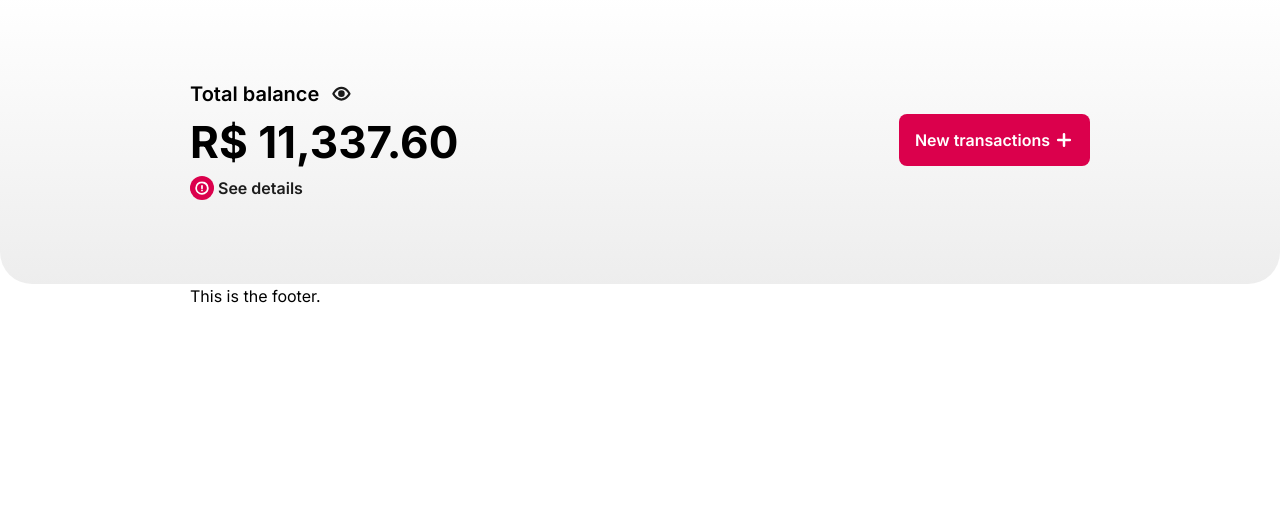
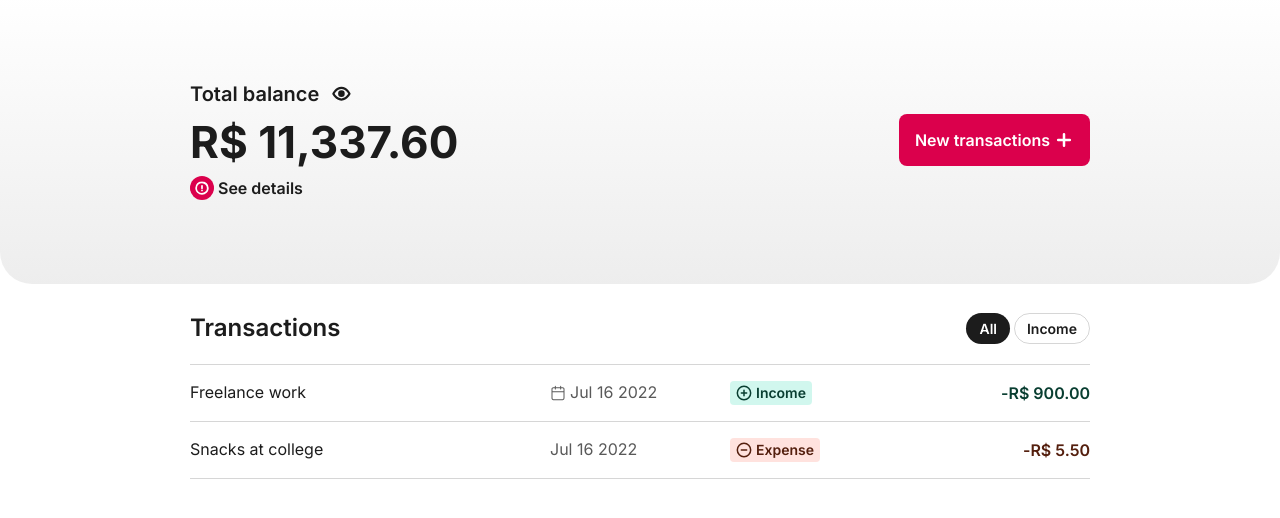
Before and after one commit to douglasF5/willow-personal-finance, a website: page src/index.html in a window 1280 px wide. Shown: the part 64-582 px from the top of the page. Drawn offline with nearby package versions, Linux system fonts and the light colour scheme; files that its build step writes are made by us from their sources.

Commit message:
layout development: transactions table

```diff
--- a/src/index.html
+++ b/src/index.html
@@ -66,14 +66,61 @@
                 </div>
             </section>
             <section class="section-container">
-                <div class="content-container">
-                    <div class="transactions-table-container"></div>
+                <div class="content-container transactions-table-container">
+                    <div class="header-transactions-table">
+                        <h2 class="title-transactions-table">Transactions</h2>
+                        <form class="filter-controls-transactions-table">
+                            <div>
+                                <input type="radio" name="filter-option" id="option-all" value="all" class="radio-filter-option" checked>
+                                <label for="option-all" class="lable-filter-option">All</label>
+                            </div>
+                            <div>
+                                <input type="radio" name="filter-option" id="option-income" value="income" class="radio-filter-option">
+                                <label for="option-income" class="lable-filter-option">Income</label>
+                            </div>
+                        </form>
+                    </div>
+                    <div class="transactions-table">
+                        <div class="row-transactions-table income">
+                            <p class="description-transaction">Freelance work</p>
+                            <div class="date-transaction">
+                                <svg class="icon-date-transaction">
+                                    <use
+                                    xlink:href="assets/icons.svg#calendar"
+                                    />
+                                </svg>
+                                <span>Jul 16 2022</span>
+                            </div>
+                            <div class="type-transaction">
+                                <svg class="icon-type-transaction">
+                                    <use
+                                    xlink:href="assets/icons.svg#plus-circle"
+                                    />
+                                </svg>
+                                <span>Income</span>
+                            </div>
+                            <strong class="amount-transaction">-R$ 900.00</strong>
+                        </div>
+                        <div class="row-transactions-table expense">
+                            <p class="description-transaction">Snacks at college</p>
+                            <span class="date-transaction">Jul 16 2022</span>
+                            <div class="type-transaction">
+                                <svg class="icon-type-transaction">
+                                    <use
+                                    xlink:href="assets/icons.svg#minus-circle"
+                                    />
+                                </svg>
+                                <span>Expense</span>
+                            </div>
+                            <strong class="amount-transaction">-R$ 5.50</strong>
+                        </div>
+                    </div>
                 </div>
             </section>
         </main>
-        <footer class="section-container">
+        <!-- <footer class="section-container">
             <div class="content-container">This is the footer.</div>
-        </footer>
+        </footer> -->
     </div>
 </body>
 </html>
--- a/src/sass/components/_button.scss
+++ b/src/sass/components/_button.scss
@@ -65,7 +65,12 @@
   transition-timing-function: ease-in-out;
 
   &:hover {
-    background-color: var(--c-surface-tertiary);
+    color: var(--c-magenta-accent);
+    background-color: var(--c-magenta-accent-container-secondary);
+  }
+
+  &:hover > svg {
+    fill: var(--c-magenta-accent);
   }
 }
 
--- /dev/null
+++ b/src/sass/components/_transactions-table.scss
@@ -0,0 +1,124 @@
+@use '../base/utilities' as u;
+@use '../base/text' as t;
+@use '../components/button' as b;
+@use '../components/icon' as i;
+
+.transactions-table-container {
+    display: flex;
+    flex-direction: column;
+    gap: u.toRem(24);
+    padding: u.toRem(32) 0;
+}
+
+.header-transactions-table {
+    display: flex;
+    justify-content: space-between;
+    align-items: center;
+}
+
+.title-transactions-table {
+    @include t.heading("L", "semibold", "one-liner");
+}
+
+.filter-controls-transactions-table {
+    display: flex;
+    align-items: center;
+    gap: u.toRem(4);
+}
+
+.radio-filter-option {
+    @include u.sr-only;
+}
+
+.lable-filter-option {
+    @include t.base("S", "semibold", "one-liner");
+    @include b.btn;
+
+    padding: u.toRem(6) u.toRem(12);
+    border: 1px solid var(--c-outline-primary);
+    border-radius: u.toRem(24);
+    background-color: var(--c-surface-primary);
+    transition-property: background-color, color;
+    transition-duration: 100ms;
+    transition-timing-function: ease-in-out;
+
+    &:hover {
+        background-color: var(--c-surface-secondary);
+    }
+}
+
+.radio-filter-option:checked + .lable-filter-option {
+    color: white;
+    background-color: var(--c-on-surface-primary);
+}
+
+.transactions-table {
+    border-top: 1px solid var(--c-outline-primary);
+}
+
+.row-transactions-table {
+    display: grid;
+    grid-template-columns: repeat(5, 1fr);
+    align-items: center;
+    padding: u.toRem(16) 0;
+    border-bottom: 1px solid var(--c-outline-primary);
+
+    &.income {
+        color: var(--c-mint-accent);
+    }
+
+    &.expense {
+        color: var(--c-orange-accent);
+    }
+}
+
+.description-transaction {
+    @include t.base("L");
+    grid-column: span 2;
+    color: var(--c-on-surface-primary);
+}
+
+.date-transaction {
+    @include t.base("L");
+    display: flex;
+    align-items: center;
+    gap: u.toRem(4);
+    color: var(--c-on-surface-secondary);
+}
+
+.icon-date-transaction {
+    @include i.icon(u.toRem(16), var(--c-on-surface-secondary));
+}
+
+.type-transaction {
+    @include t.base("S", "semibold", "one-liner");
+    display: flex;
+    align-items: center;
+    gap: u.toRem(4);
+    padding: u.toRem(4) u.toRem(6);
+    border-radius: u.toRem(4);
+    justify-self: flex-start;
+
+    .income & {
+        background-color: var(--c-mint-accent-container-secondary)
+    }
+
+    .expense & {
+        background-color: var(--c-orange-accent-container-secondary)
+    }
+}
+
+.icon-type-transaction {
+    .income & {
+        @include i.icon(u.toRem(16), var(--c-mint-accent));
+    }
+
+    .expense & {
+        @include i.icon(u.toRem(16), var(--c-orange-accent));
+    }
+}
+
+.amount-transaction {
+    @include t.base("L", "semibold", "one-liner");
+    text-align: right;
+}
--- a/src/sass/main.scss
+++ b/src/sass/main.scss
@@ -7,6 +7,7 @@
 @use './components/top-bar';
 @use "./components/icon";
 @use './components/hero-section';
+@use './components/transactions-table';
 
 :root {
     // SETTING UP THEMABLE COLOR CUSTOM PROPERTIES
@@ -17,6 +18,7 @@
 
 body {
     font-family: text.$font-face;
+    color: var(--c-on-surface-primary);
 }
 
 h1 {
```
